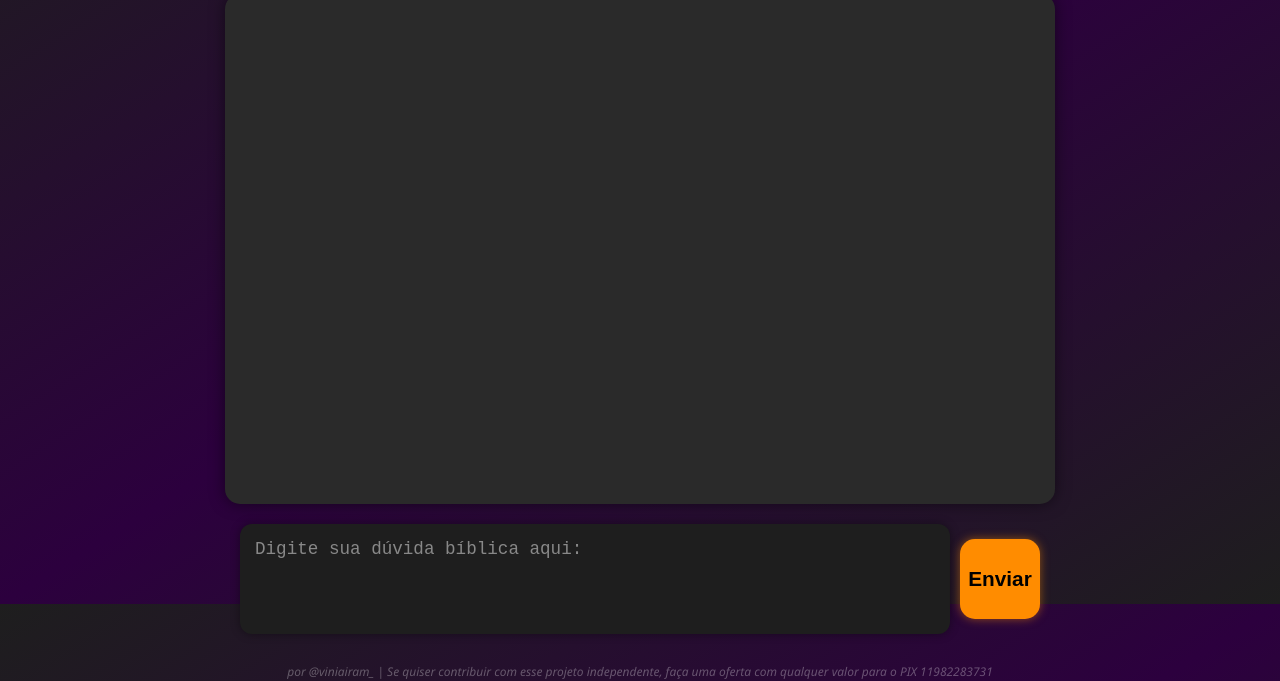
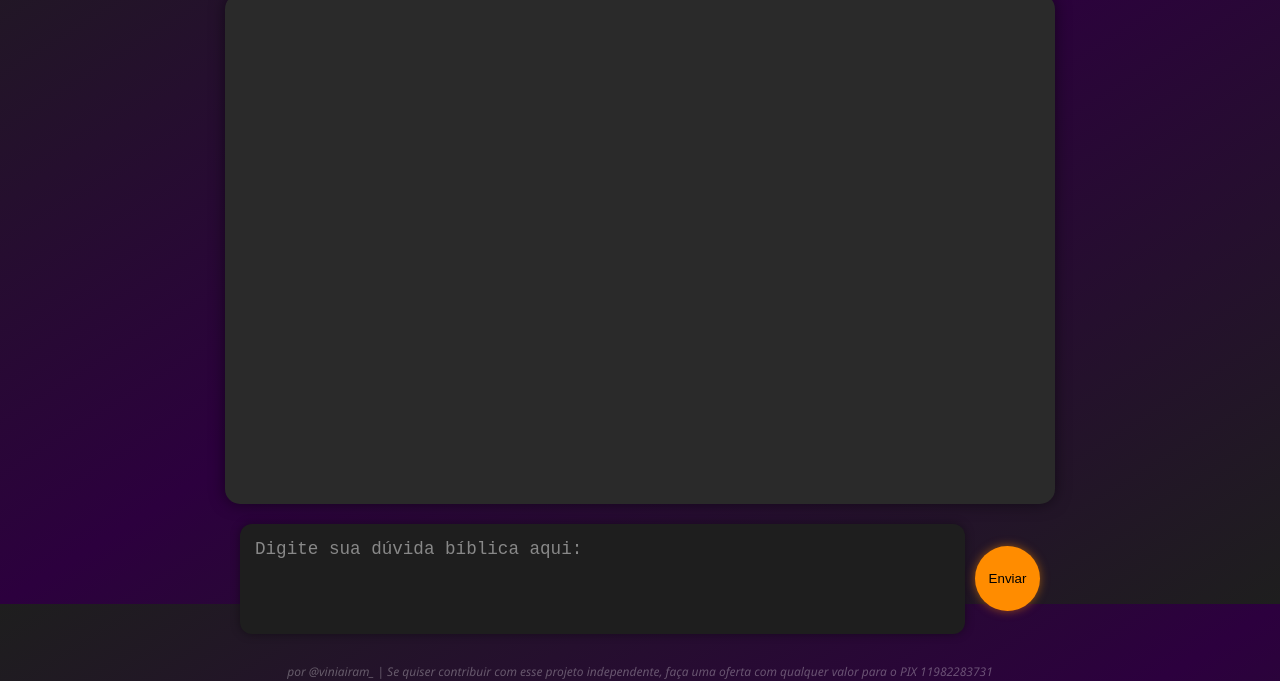
Before and after one commit to viniairam7/Bible-Chat, a website: page index.html in a window 1280 px wide. Shown: the part 196-877 px from the top of the page. Drawn offline with Linux system fonts and the light colour scheme.

Commit message:
Update style.css

```diff
--- a/style.css
+++ b/style.css
@@ -83,15 +83,15 @@ textarea::placeholder {
 }
 
 button {
-    width: 80px;
-    height: 80px;
+    width: 65px;
+    height: 65px;
     background-color: #ff8c00;
     border: none;
-    border-radius: 15px;
-    font-size: 1.3rem;
+    border-radius: 50%;
     cursor: pointer;
-    color: black;
-    font-weight: bold;
+    display: flex;
+    align-items: center;
+    justify-content: center;
     box-shadow: 0 0 10px rgba(255, 140, 0, 0.5);
     transition: background-color 0.3s, transform 0.2s;
 }
@@ -99,6 +99,10 @@ button {
 button:hover {
     background-color: #ffa733;
     transform: scale(1.05);
+}
+
+button svg {
+    fill: black;
 }
 
 .botao-resumos {
```
